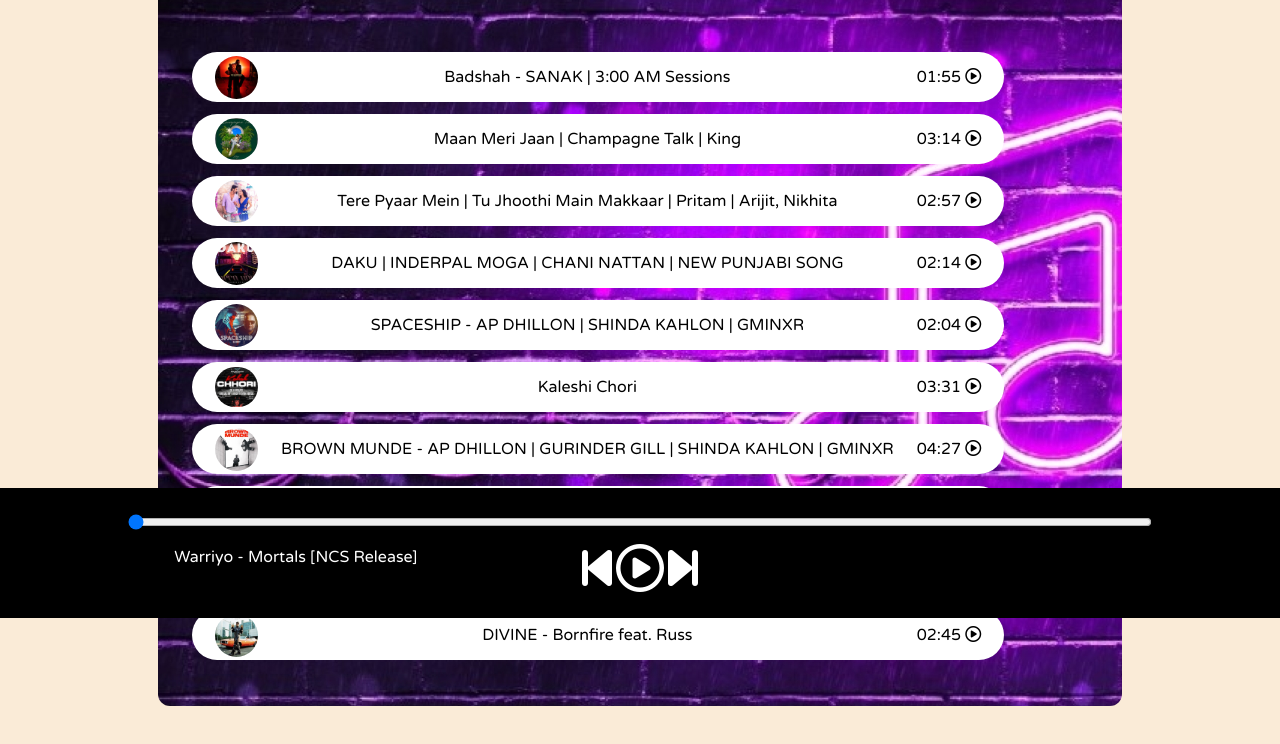
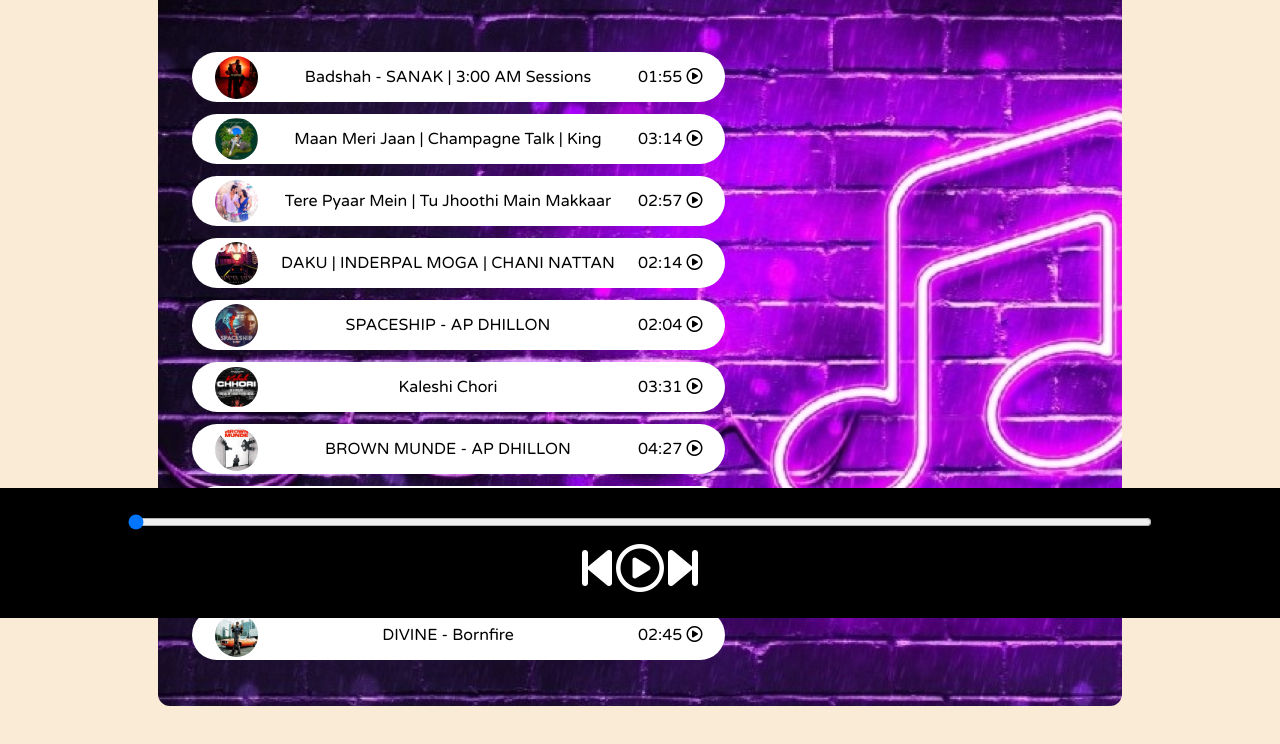
Before and after one commit to TejasGathadi/Music-Player-Clone, a plain HTML site: page index.html in a window 1280 px wide. Shown: the part 182-926 px from the top of the page. Drawn offline with Linux system fonts and the light colour scheme.

Commit message:
changed songs name

```diff
--- a/index.html
+++ b/index.html
@@ -84,7 +84,7 @@
             <i class="fas fa-3x fa-step-forward" id="next"></i>
         </div>
         <div class="songInfo">
-            <img src="playing.gif" width="42px" alt="" id="gif"> <span id="masterSongName">Warriyo - Mortals [NCS Release]</span>
+            <img src="playing.gif" width="42px" alt="" id="gif"> <span id="masterSongName"></span>
         </div>
     </div>
     <script src="script.js"></script>
--- a/script.js
+++ b/script.js
@@ -12,14 +12,14 @@
 let songs = [
     {songName: "Badshah - SANAK | 3:00 AM Sessions", filePath: "songs/1.mp3", coverPath: "covers/1.jpg"},
     {songName: "Maan Meri Jaan | Champagne Talk | King", filePath: "songs/2.mp3", coverPath: "covers/2.jpg"},
-    {songName: "Tere Pyaar Mein | Tu Jhoothi Main Makkaar | Pritam | Arijit, Nikhita", filePath: "songs/3.mp3", coverPath: "covers/3.jpg"},
-    {songName: "DAKU | INDERPAL MOGA | CHANI NATTAN | NEW PUNJABI SONG", filePath: "songs/4.mp3", coverPath: "covers/4.jpg"},
-    {songName: "SPACESHIP - AP DHILLON | SHINDA KAHLON | GMINXR", filePath: "songs/5.mp3", coverPath: "covers/5.jpg"},
+    {songName: "Tere Pyaar Mein | Tu Jhoothi Main Makkaar", filePath: "songs/3.mp3", coverPath: "covers/3.jpg"},
+    {songName: "DAKU | INDERPAL MOGA | CHANI NATTAN", filePath: "songs/4.mp3", coverPath: "covers/4.jpg"},
+    {songName: "SPACESHIP - AP DHILLON", filePath: "songs/5.mp3", coverPath: "covers/5.jpg"},
     {songName: "Kaleshi Chori", filePath: "songs/6.mp3", coverPath: "covers/6.jpg"},
-    {songName: "BROWN MUNDE - AP DHILLON | GURINDER GILL | SHINDA KAHLON | GMINXR", filePath: "songs/7.mp3", coverPath: "covers/7.jpg"},
-    {songName: "DIVINE - BANDANA GANG Feat. Sikander Kahlon | SHUTDOWN", filePath: "songs/8.mp3", coverPath: "covers/8.jpg"},
-    {songName: "DIVINE - Baazigar feat. Armani White | Prod. by Karan Kanchan", filePath: "songs/9.mp3", coverPath: "covers/9.jpg"},
-    {songName: "DIVINE - Bornfire feat. Russ", filePath: "songs/10.mp3", coverPath: "covers/10.jpg"},
+    {songName: "BROWN MUNDE - AP DHILLON", filePath: "songs/7.mp3", coverPath: "covers/7.jpg"},
+    {songName: "DIVINE - BANDANA GANG", filePath: "songs/8.mp3", coverPath: "covers/8.jpg"},
+    {songName: "DIVINE - Baazigar", filePath: "songs/9.mp3", coverPath: "covers/9.jpg"},
+    {songName: "DIVINE - Bornfire", filePath: "songs/10.mp3", coverPath: "covers/10.jpg"},
 ]
 
 songItems.forEach((element, i)=>{
```
